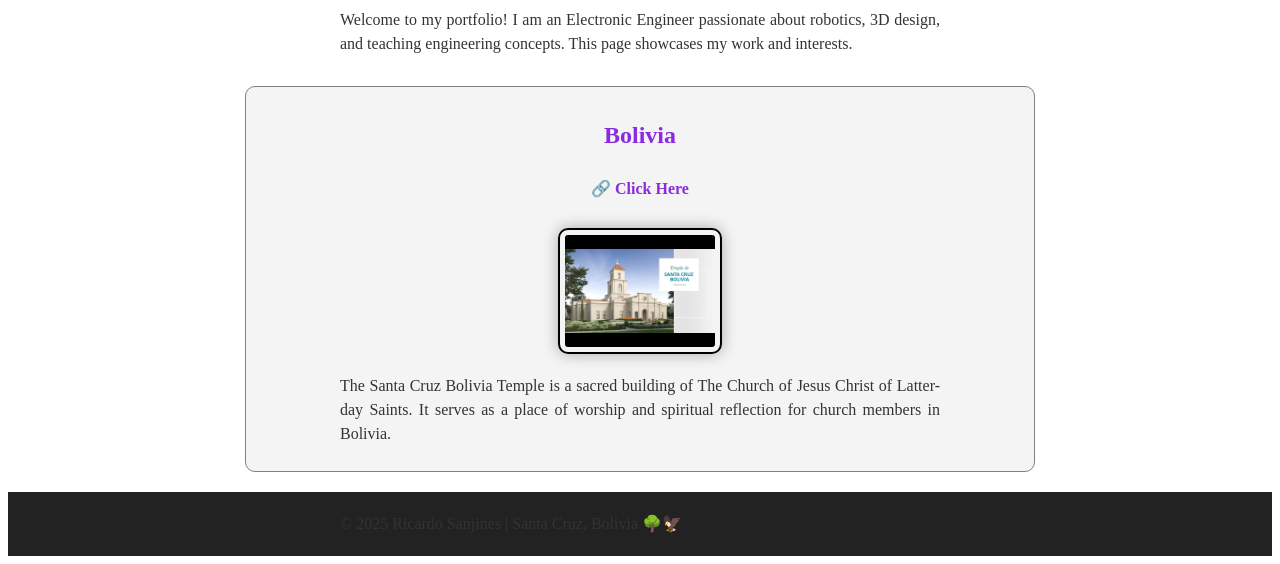
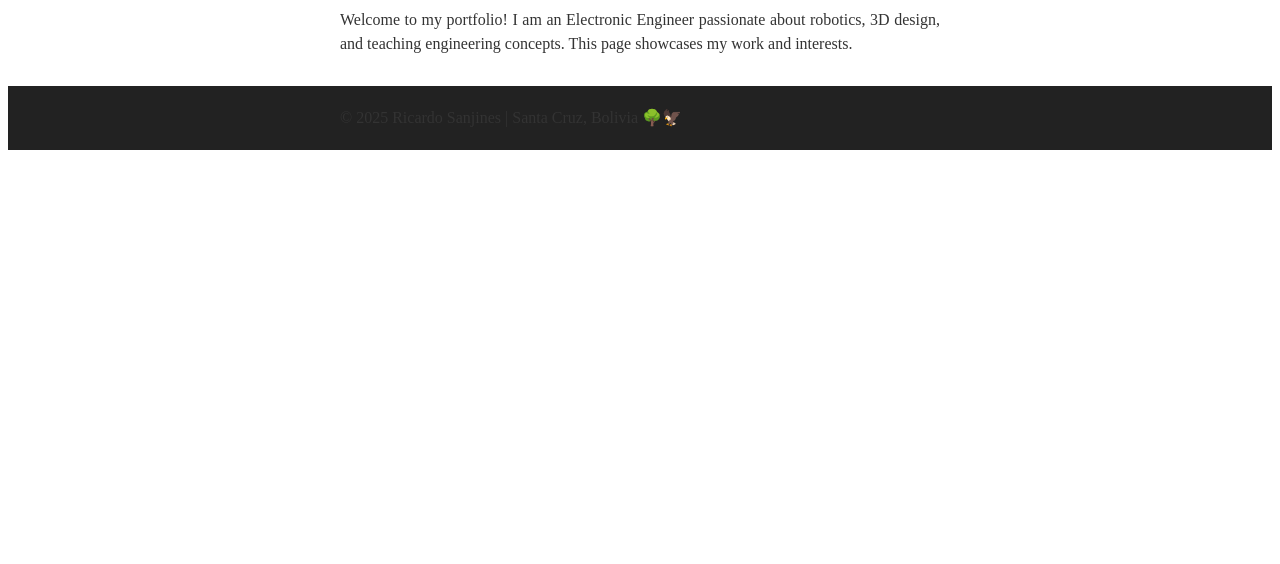
Before and after one commit to SanjCorp/wdd130, a plain HTML site: page WEEK2/holygrail.html in a window 1280 px wide. Shown: the part 578-1142 px from the top of the page. After the commit the page ends 800 px from the top, so only its background shows below. Drawn offline with Linux system fonts and the light colour scheme.

Commit message:
Update holygrail.html

```diff
--- a/WEEK2/holygrail.html
+++ b/WEEK2/holygrail.html
@@ -29,14 +29,7 @@
         <p>Welcome to my portfolio! I am an Electronic Engineer passionate about robotics, 3D design, and teaching engineering concepts. This page showcases my work and interests.</p>
     </main>
 
-    <aside>
-        <h2>Bolivia</h2>
-        <a href="https://www.churchofjesuschrist.org/temples/details/santa-cruz-bolivia-temple?lang=eng" target="_blank">🔗 Click Here</a>
-        <img src="images/Bolivia-santacruz.jpg" alt="Santa Cruz Bolivia Temple" width="200">
-        <p>
-            The Santa Cruz Bolivia Temple is a sacred building of The Church of Jesus Christ of Latter-day Saints. It serves as a place of worship and spiritual reflection for church members in Bolivia.
-        </p>
-    </aside>
+
 
     <footer>
         <p>&copy; 2025 Ricardo Sanjines | Santa Cruz, Bolivia 🌳🦅</p>
```
